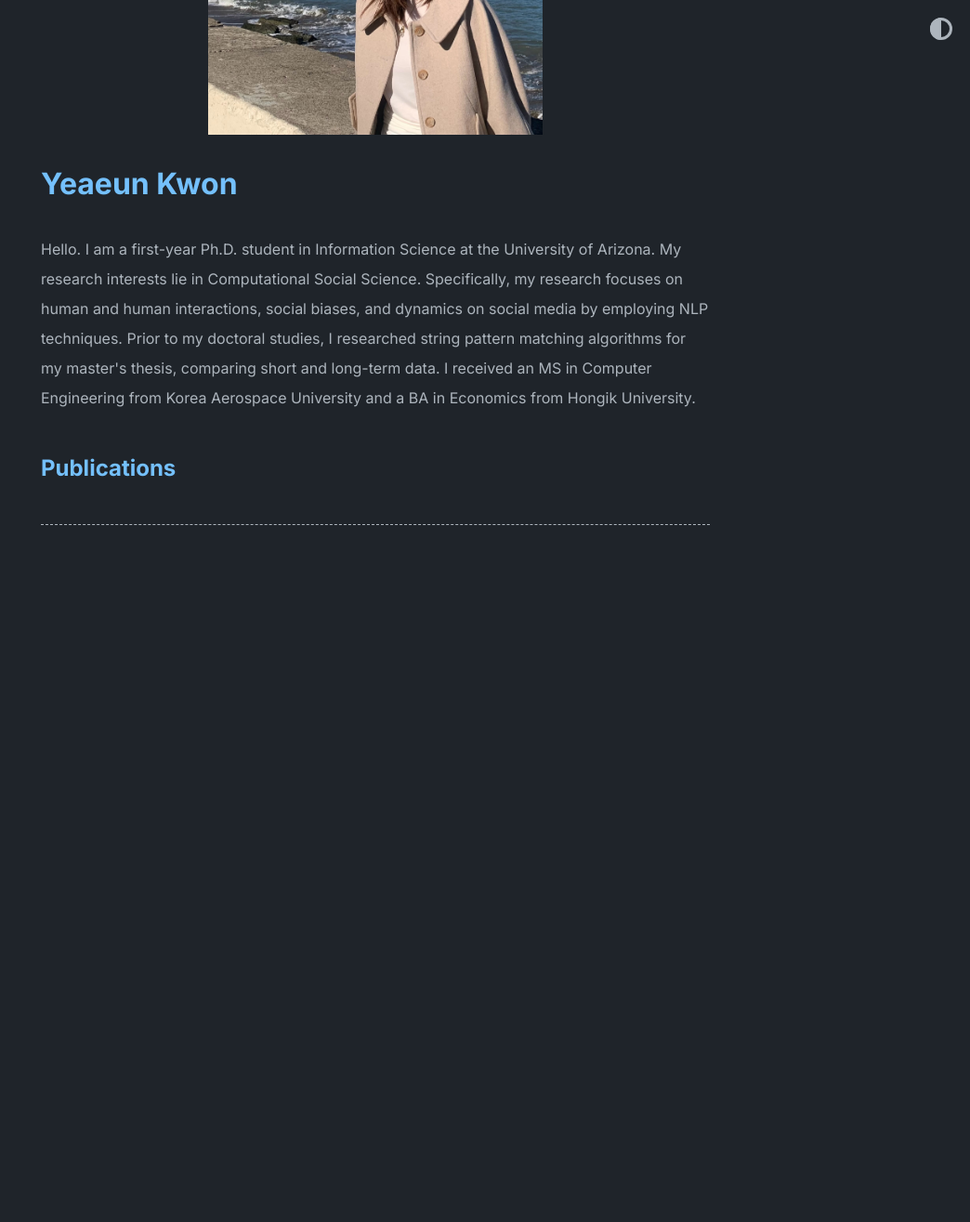
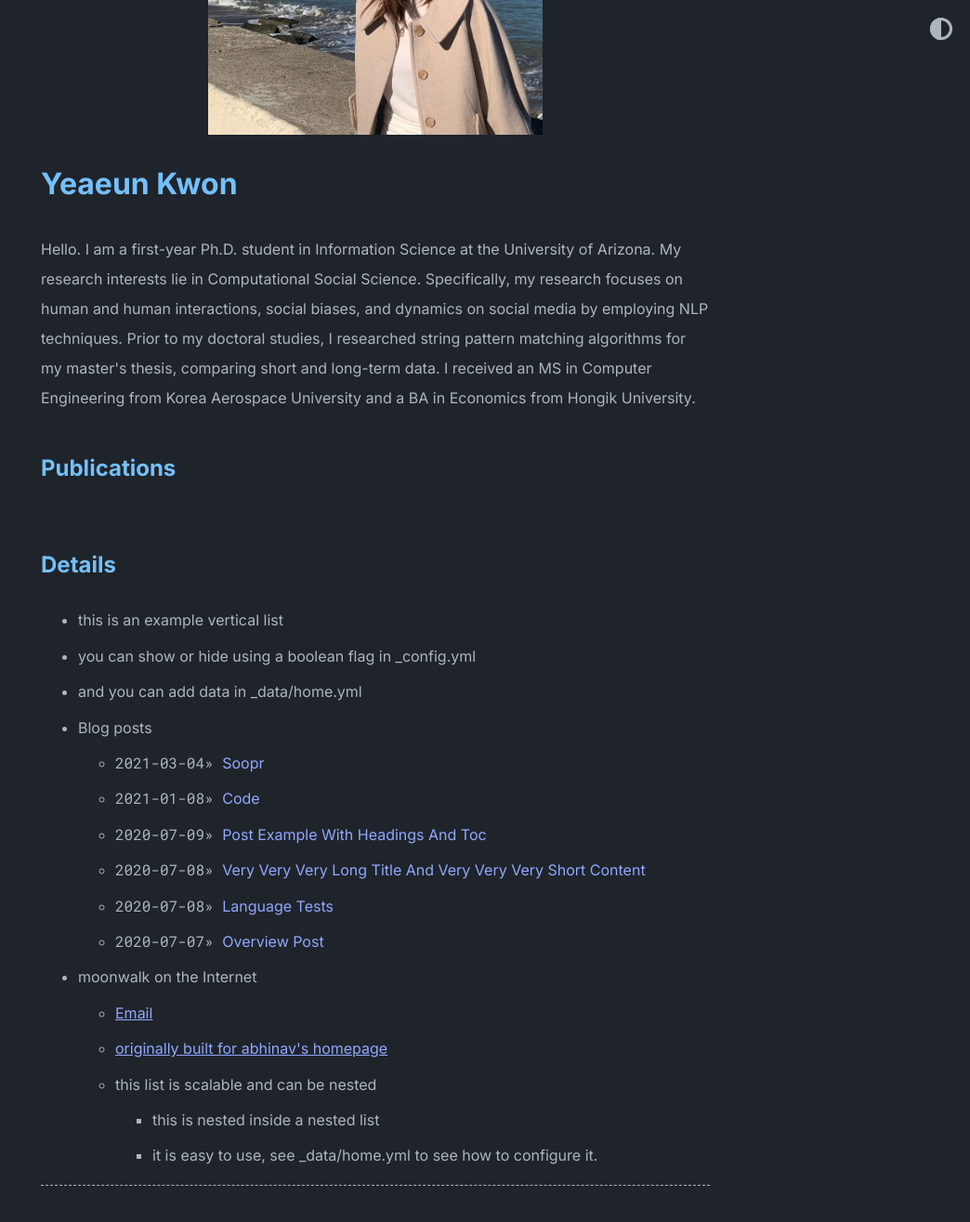
Before and after one commit to yeaeunkwon/yeaeunkwon.github.io, a Jekyll site: the page built from index.md, in a window 1280 px wide and 1400 px high, scrolled down 454 px. Shown: the top 1315 px of the window at 93% size, without its empty margins (236-1280 px from the left). Built offline with Jekyll 4.4.1, drawn with Linux system fonts in a browser that asks for light colours; before the commit the page ends 1142 px from its top, so only the background shows below that.

Commit message:
Update _config.yml

```diff
--- a/_config.yml
+++ b/_config.yml
@@ -35,10 +35,10 @@ theme_config:
   show_footer: true # show footer links in home page,add in _data/home.yml
   show_copyright: false # show copyright notice in footer
   # following keys are using to create home layout
-  show_projects: True # show projects as cards, add in _data/home.yml
+  show_projects: true # show projects as cards, add in _data/home.yml
   show_blog: false # show blog posts added in _posts
   show_old_projects: false # show old projects as cards, add in _data/home.yml
-  show_misc_list: false # show generic vertical list for misc details, add _data/home.yml
+  show_misc_list: true # show generic vertical list for misc details, add _data/home.yml
   show_reading_time: false # show number of words and reading time in the blog posts
   show_tags: false # show tags in a blog posts
   # options for "home" page
```
